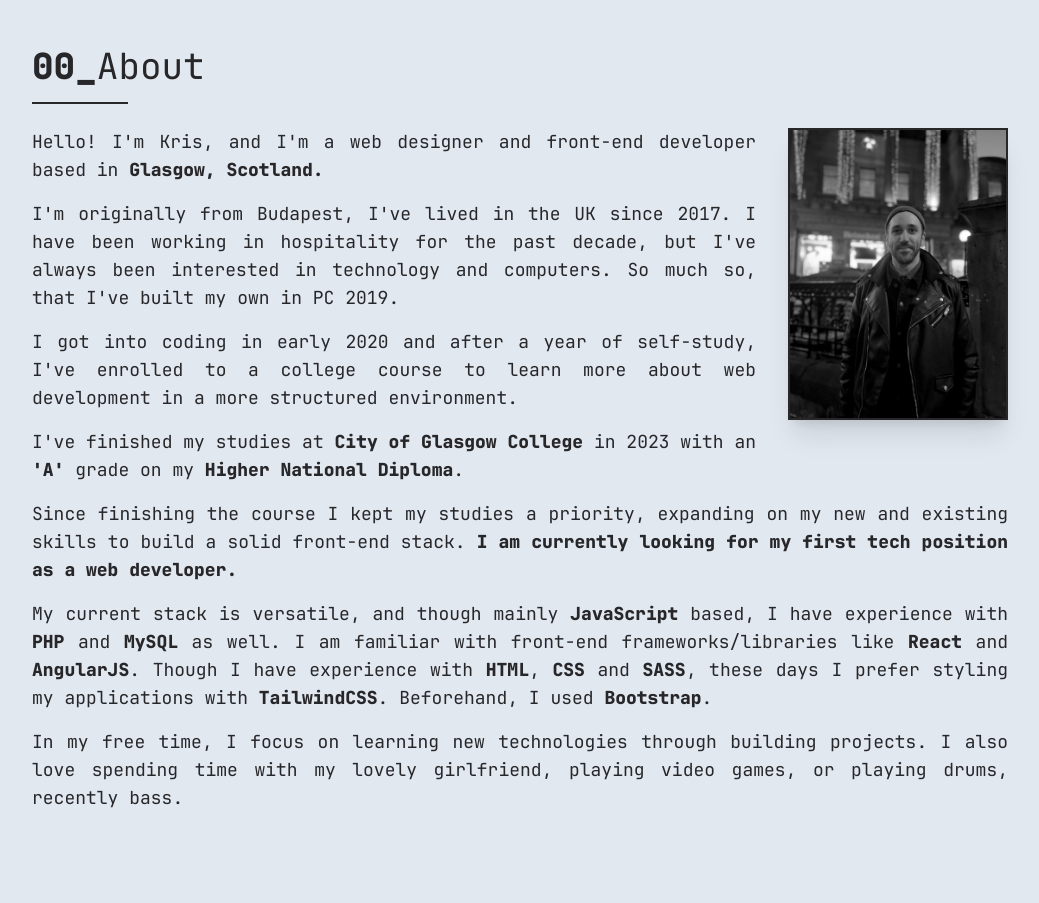
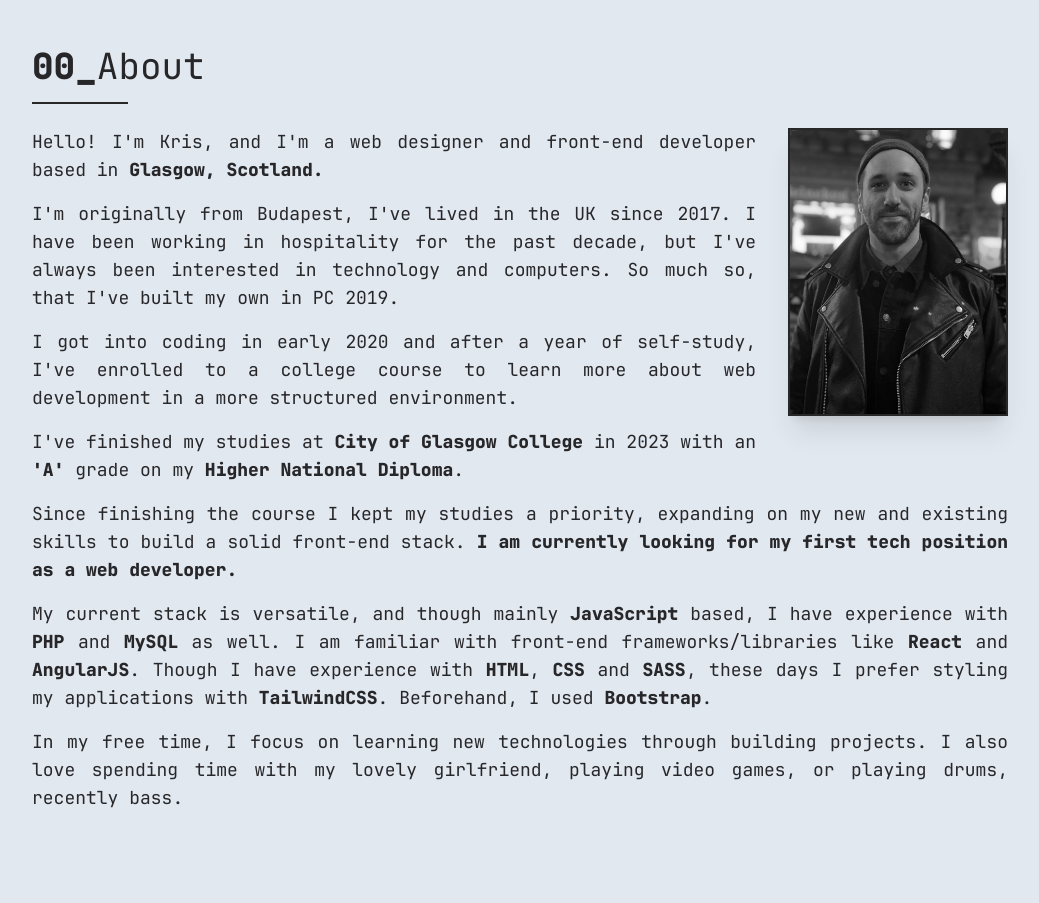
Before and after one commit to krisnemeth/Portfolio-1.0, a React (Vite) app: page / in a window 1280 px wide. Shown: the part 802-1705 px from the top of the page, without its empty margins (120-1159 px from the left). Built offline with nearby package versions, Linux system fonts and the light colour scheme.

Commit message:
changed image in about section

```diff
--- a/src/components/Sections/About.jsx
+++ b/src/components/Sections/About.jsx
@@ -31,6 +31,7 @@ function About() {
               I've enrolled to a college course to learn more about web
               development in a more structured environment.
             </p>
+            <div className='lg:hidden xl:inline-block'>
               <p className='text-sm md:text-base l:hidden xl:block lg:text-lg pt-4'>
                 I've finished my studies at
                 <span className='font-jetBrainsExtraBold'>
@@ -38,18 +39,20 @@ function About() {
                   City of Glasgow College{' '}
                 </span>
                 in 2023 with an
-              <span className='font-jetBrainsExtraBold'> 'A'</span> grade on my{' '}
+                <span className='font-jetBrainsExtraBold'> 'A'</span> grade on
+                my{' '}
                 <span className='font-jetBrainsExtraBold'>
                   Higher National Diploma
                 </span>
                 .
               </p>
             </div>
+          </div>
 
           <div className='flex flex-col md:col-span-1 lg:col-span-2 xl:col-span-1 2xl:col-span-2 order-first md:order-2 lg:order-2 w-full h-full'>
             <img
-              className='object-cover border-2 border-zinc-800 dark:border-zinc-400 shadow-xl'
-              src='src/assets/headshot.jpeg'
+              className='grayscale hover:grayscale-0 transition duration-500 ease-out object-cover border-2 border-zinc-800 dark:border-zinc-400 shadow-xl'
+              src='public/images/Portrait.png'
               alt='headshot'
             />
           </div>
@@ -57,6 +60,22 @@ function About() {
 
         <div className='grid grid-cols-1 lg:col-span-3 gap-8'>
           <div className='flex flex-col w-full h-full text-justify text-zinc-800 dark:text-zinc-400'>
+            <div className='hidden lg:inline-block xl:hidden'>
+              <p className='text-sm md:text-base l:hidden xl:block lg:text-lg pt-4'>
+                I've finished my studies at
+                <span className='font-jetBrainsExtraBold'>
+                  {' '}
+                  City of Glasgow College{' '}
+                </span>
+                in 2023 with an
+                <span className='font-jetBrainsExtraBold'> 'A'</span> grade on
+                my{' '}
+                <span className='font-jetBrainsExtraBold'>
+                  Higher National Diploma
+                </span>
+                .
+              </p>
+            </div>
             <p className='text-sm md:text-base lg:text-lg pt-4'>
               Since finishing the course I kept my studies a priority, expanding
               on my new and existing skills to build a solid front-end stack.{' '}
```
Also changed, not shown: public/images/Portrait.png (added), src/assets/headshot.jpeg (deleted). Lines whose indentation alone changed are shown as unchanged.
